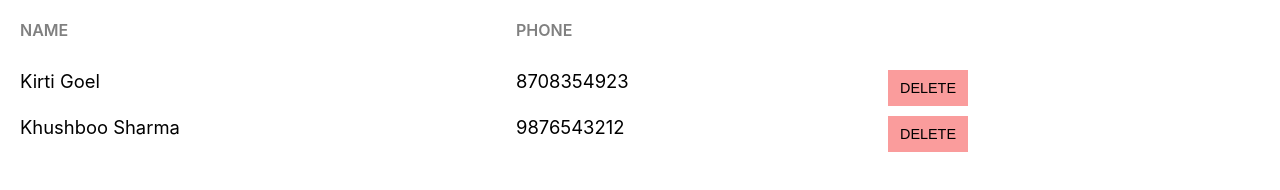
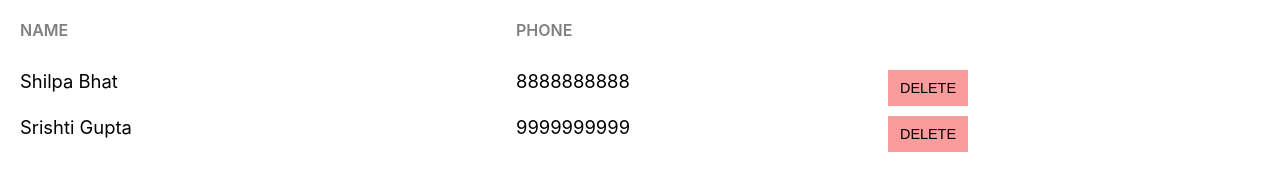
Before and after one commit to KIRTI1068/phone-directory, a React (Create React App) app: page / in a window 1280 px wide. Shown: the part 126-316 px from the top of the page. Built offline with nearby package versions, Linux system fonts and the light colour scheme.

Commit message:
Passed 'heading' to Header component as props

```diff
--- a/src/App.js
+++ b/src/App.js
@@ -6,20 +6,22 @@ class App extends Component {
     let subscribers = [
       {
         id: 1,
-        name: "Kirti Goel",
-        phone: "8708354923"
+        name: "Shilpa Bhat",
+        phone: "8888888888"
       },
       {
         id: 2,
-        name: "Khushboo Sharma",
-        phone: "9876543212"
+        name: "Srishti Gupta",
+        phone: "9999999999"
       }
     ];
+
     return (
       <div>
-        <Header />
+        <Header heading="Phone Directory" />
         <div className="component-body-container">
           <button className="custom-btn add-btn">Add</button>
+
           <div className="grid-container heading-container">
             <span className="grid-item name-heading">Name</span>
             <span className="grid-item phone-heading">Phone</span>
--- a/src/Header.js
+++ b/src/Header.js
@@ -1,12 +1,11 @@
 import React from 'react';
 import './Header.css';
 
-const Header = function () {
-
-
+const Header = function (props) {
     return (
         <div className="header">
-            Phone Directory
+
+            {props.heading}
         </div>
     )
 }
```
